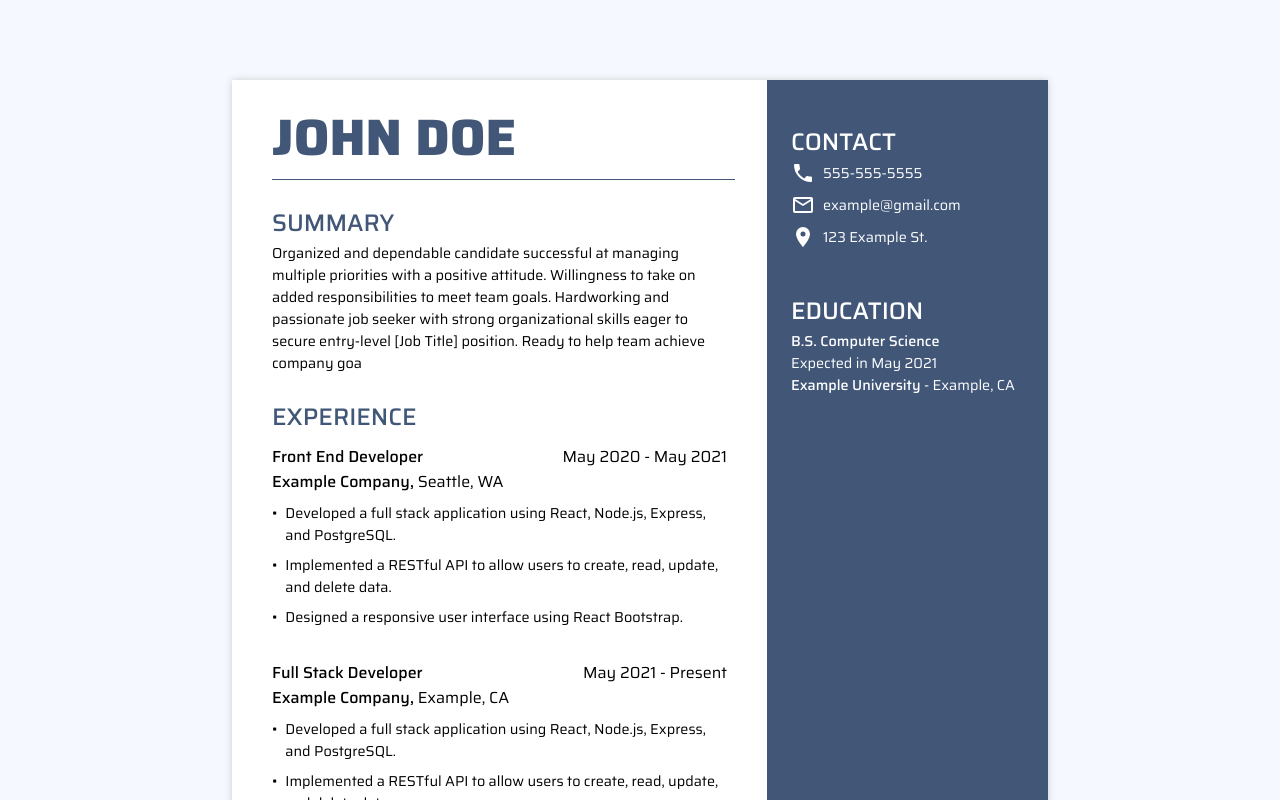
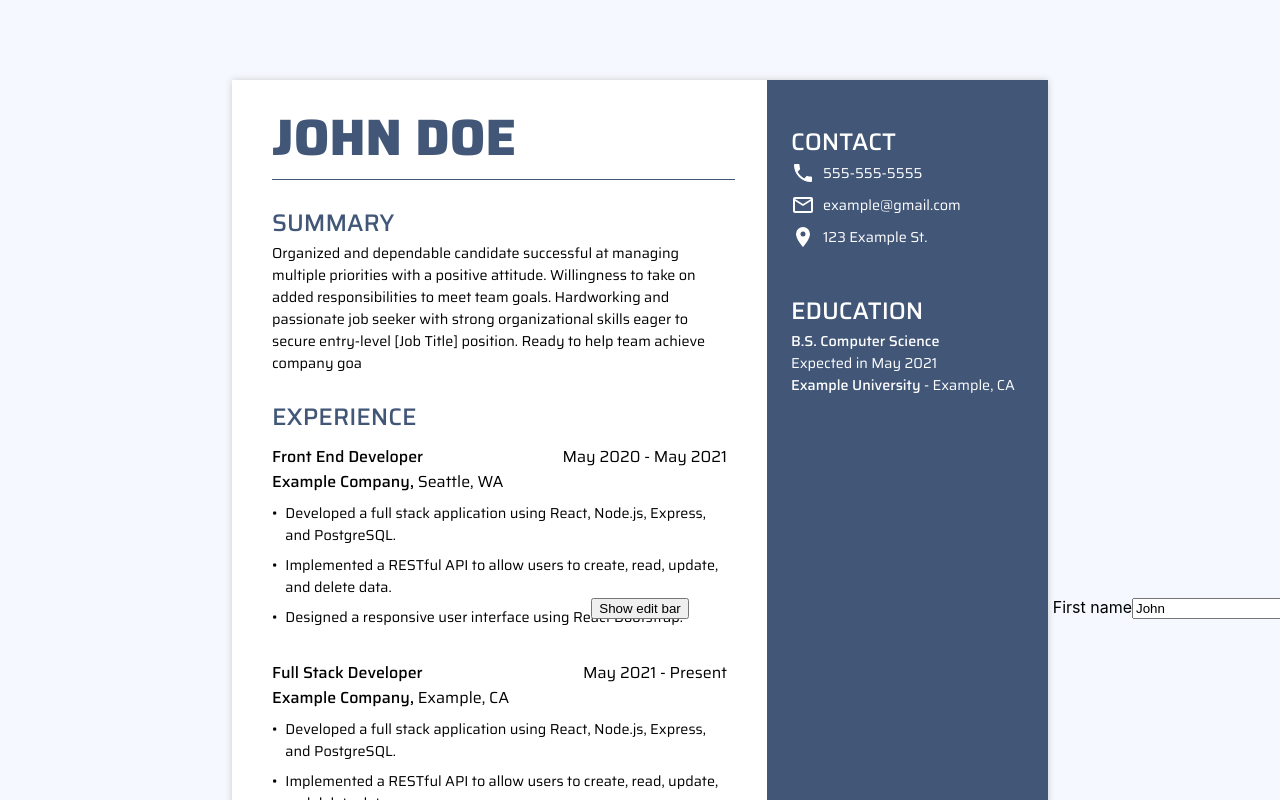
Before and after one commit to Alyoshka5/resume-builder, a React (Create React App) app: page / in a window 1280 px wide. Shown: the top 800 px of the page. Built offline with nearby package versions, Linux system fonts and the light colour scheme.

Commit message:
Add EditBar that allows user to edit name

```diff
--- a/src/App.tsx
+++ b/src/App.tsx
@@ -1,5 +1,6 @@
 import './App.css';
 import Resume from './components/Resume';
+import EditBar from './components/EditBar'
 import { useState } from 'react';
 import personInfo from './person_info';
 
@@ -9,10 +10,15 @@ function App() {
   const [education, setEducation] = useState(personInfo.education);
   const [summary, setSummary] = useState(personInfo.summary);
   const [experience, setExperience] = useState(personInfo.experience);
+  const [resumeXShift, setResumeXShift] = useState(0);
 
   return (
     <div className='App'>
-      <Resume info={{name, contact, summary, education, experience}} />
+      <Resume info={{name, contact, summary, education, experience}} xShift={resumeXShift} />
+      <EditBar name={name} onNameChange={setName} xShift={resumeXShift} />
+      <button style={{position: 'absolute'}} onClick={() => {
+        setResumeXShift(resumeXShift === 0 ? 300 : 0);
+      }}>Show edit bar</button>
     </div>
   );
 }
--- /dev/null
+++ b/src/components/EditBar.tsx
@@ -0,0 +1,15 @@
+import '../styles/EditBar.css';
+import { EditBarProps } from '../types';
+
+export default function EditBar({ xShift, name, onNameChange }: EditBarProps) {
+    return (
+        <div style={{right: `${xShift-300}px`}} className="edit-bar">
+            <form className="name-form">
+                <label htmlFor="first-name">First name</label>
+                <input type="text" value={name.first_name} name="first-name" id="first-name" onChange={(e) => onNameChange({...name, first_name: e.target.value})} />
+                <label htmlFor="first-name">Last name</label>
+                <input type="text" value={name.last_name} name="last-name" id="last-name" onChange={(e) => onNameChange({...name, last_name: e.target.value})} />
+            </form>
+        </div>
+    );
+}
--- a/src/components/Resume.tsx
+++ b/src/components/Resume.tsx
@@ -1,13 +1,13 @@
 import '../styles/Resume.css';
 import Icon from '@mdi/react';
 import { mdiPhone, mdiEmailOutline, mdiMapMarker } from '@mdi/js';
-import { NameProp, SummaryProp, ExperienceProps, ContactProps, EducationProps, ResumeProps } from '../types';
+import { NameProps, SummaryProp, ExperienceProps, ContactProps, EducationProps, ResumeProps } from '../types';
 
 
 
-export default function Resume({ info }: ResumeProps) {
+export default function Resume({ info, xShift }: ResumeProps) {
     return (
-        <div className='resume'>
+        <div style={{right: `${xShift}px`}} className='resume'>
             <div className='main-content'>
                 <Name name={info.name} />
                 <Summary summary={info.summary} />
@@ -22,10 +22,10 @@ export default function Resume({ info }: ResumeProps) {
 }
 
 
-function Name({ name }: NameProp) {
+function Name({ name }: NameProps) {
     return (
         <div className='name component'>
-            <h1 className='name-header'>{name}</h1>
+            <h1 className='name-header'>{name.first_name} {name.last_name}</h1>
             <div className='divider'></div>
         </div>
     );
--- a/src/person_info.ts
+++ b/src/person_info.ts
@@ -1,4 +1,7 @@
-const name = 'John Doe';
+const name = {
+  first_name: 'John',
+  last_name: 'Doe',
+};
 
 const contact = {
     phone: '555-555-5555',
--- /dev/null
+++ b/src/styles/EditBar.css
@@ -0,0 +1,6 @@
+.edit-bar {
+    /* display: none; */
+    position: fixed;
+    right: -500px;
+    transition: 1s ease
+}
--- a/src/styles/Resume.css
+++ b/src/styles/Resume.css
@@ -13,6 +13,8 @@
     margin: 5rem 0;
     box-sizing: border-box;
     box-shadow: 0px 0px 7px #cbcbcb;
+    position: relative;
+    transition: 1s ease;
 
     display: grid;
     gap: 1.5rem;
```
Also changed, not shown: src/types.ts (+18 -4 lines).
